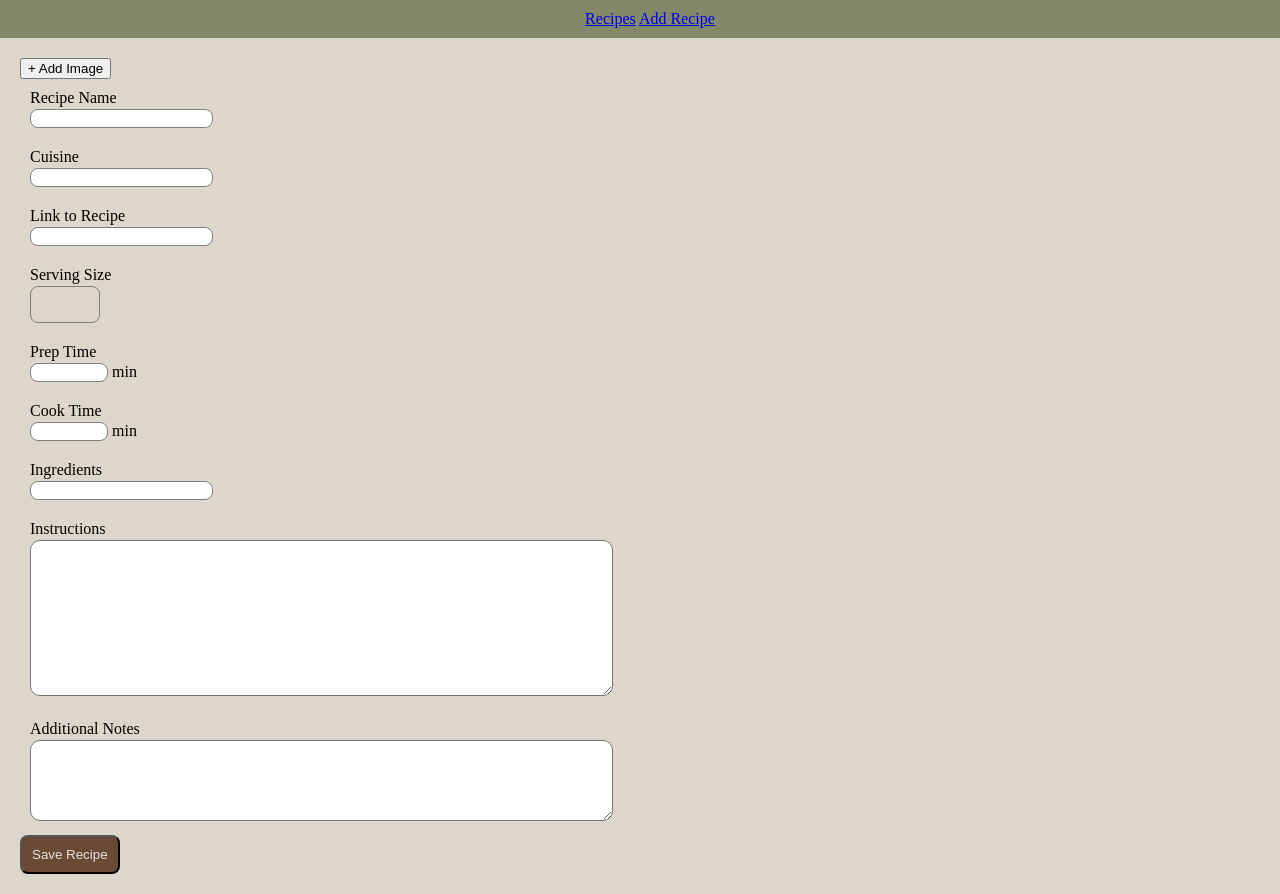
After one commit to sharahe/Recipe-App, a Flask app: template templates/edit_recipe.html in a window 1280 px wide. The commit adds this page. Run offline with Flask 3, Linux system fonts and the light colour scheme; the template is opened without the code that fills it, so the values that code supplies are empty.

Commit message:
added recipe view and edit functionality

```diff
--- a/app.py
+++ b/app.py
@@ -1,6 +1,6 @@
 import sqlite3
 from flask import g
-from flask import Flask, request
+from flask import Flask, request, redirect
 from flask import render_template
 
 app = Flask(__name__)
@@ -71,6 +71,43 @@ def recipes_add():
     return render_template("add_recipe.html")
 
 
+@app.route("/recipes/<int:recipe_id>")
+def recipe(recipe_id):
+    cur = get_db().cursor()
+    cur.execute("SELECT * FROM recipes WHERE recipe_id = ?", (recipe_id,))
+    rows = cur.fetchall()
+    print(rows)
+    return render_template("recipe.html", rows=rows)
+
+
+@app.route("/recipes/<int:recipe_id>/edit", methods=["POST", "GET"])
+def recipe_edit(recipe_id):
+    cur = get_db().cursor()
+    cur.execute("SELECT * FROM recipes WHERE recipe_id = ?", (recipe_id,))
+    rows = cur.fetchall()
+    if request.method == "POST":
+        print(request.form["name"])
+        conn = get_db()
+        cur = conn.cursor()
+        cur.execute(
+            "UPDATE recipes SET recipe_name = ?, cuisine = ?, serving_size = ?, prep_time = ?, cook_time = ?, total_time = ?, instructions = ?, additional_notes = ? WHERE recipe_id = ?",
+            (
+                request.form["name"],
+                request.form["cuisine"],
+                request.form["serving-size"],
+                request.form["prep-time"],
+                request.form["cook-time"],
+                float(request.form["prep-time"]) + float(request.form["cook-time"]),
+                request.form["instructions"],
+                request.form["notes"],
+                recipe_id,
+            ),
+        )
+        conn.commit()
+        return redirect("/recipes/" + str(recipe_id))
+    return render_template("edit_recipe.html", rows=rows)
+
+
 # def get_records():
 #     with conn:
 #         cur.execute("SELECT * FROM items")
@@ -83,6 +120,7 @@ def get_db():
     db = getattr(g, "_database", None)
     if db is None:
         db = g._database = sqlite3.connect(DATABASE)
+        db.row_factory = sqlite3.Row
     return db
 
 
--- a/static/styles.css
+++ b/static/styles.css
@@ -68,6 +68,7 @@ body {
   flex-direction: column;
   align-items: center;
   background-color: var(--neutral-white);
+  padding: 50px;
 }
 .recipe-input {
   padding: 10px;
@@ -86,3 +87,54 @@ div.recipe-input div {
 .form-id {
   border-radius: 10px;
 }
+.tag {
+  background-color: var(--secondary-brown);
+  width: fit-content;
+  padding: 5px 15px 5px 15px;
+  border-radius: 14px;
+  margin: 5px;
+}
+img {
+  border-radius: 10px;
+}
+.recipe-body h1 {
+  display: flex;
+  justify-content: center;
+}
+.recipe-time-table {
+  display: grid;
+  grid-template-columns: auto auto auto;
+  background-color: var(--secondary-green);
+  padding: 10px;
+}
+.recipe-time-header {
+  background-color: var(--primary-green);
+  border: 1px solid var(--secondary-green);
+  font-size: 15px;
+  text-align: center;
+}
+.recipe-time-value {
+  font-size: 15px;
+  text-align: center;
+}
+.recipe-serving-size {
+  display: grid;
+  grid: auto;
+  background-color: var(--secondary-green);
+  padding: 10px;
+}
+.recipe-serving-header {
+  background-color: var(--primary-green);
+  border: 1px solid var(--secondary-green);
+  font-size: 15px;
+  text-align: center;
+}
+.recipe-serving-value {
+  font-size: 15px;
+  text-align: center;
+}
+.recipe-image {
+  display: flex;
+  flex-direction: column;
+  align-items: center;
+}
--- a/templates/base.html
+++ b/templates/base.html
@@ -7,7 +7,7 @@
 
   <body>
     <div id="banner">
-      <div>Recipes</div>
+      <a href="/recipes">Recipes</a>
       <a href="/recipes/add">Add Recipe</a>
     </div>
     {% block body %}{% endblock %}
--- /dev/null
+++ b/templates/edit_recipe.html
@@ -0,0 +1,94 @@
+{% extends "base.html" %} {% block body %}
+<form method="POST">
+  <div class="recipe-details">
+    <button type="submit">+ Add Image</button>
+    <div class="recipe-input">
+      <div>Recipe Name</div>
+      <input
+        type="text"
+        value="{{ rows[0]['recipe_name']}}"
+        class="recipe-name"
+        name="name"
+      />
+    </div>
+    <div class="recipe-input">
+      <div>Cuisine</div>
+      <!-- <input type="option" id="recipe-cuisine" /> -->
+      <input
+        value="{{ rows[0]['cuisine']}}"
+        list="recipe-cuisine"
+        name="cuisine"
+      />
+      <datalist class="recipe-cuisine">
+        <option value="American"></option>
+        <option value="Chinese"></option>
+        <option value="Japanese"></option>
+        <option value="Italian"></option>
+        <option value="Mediterranean"></option>
+      </datalist>
+    </div>
+    <div class="recipe-input">
+      <div>Link to Recipe</div>
+      <input type="text" class="recipe-url" name="recipe-url" />
+    </div>
+    <div class="recipe-input">
+      <div>Serving Size</div>
+      <input
+        type="number"
+        value="{{ rows[0]['serving_size']}}"
+        class="recipe-serving-size"
+        name="serving-size"
+        min="1"
+        max="20"
+      />
+    </div>
+    <div class="recipe-input">
+      <div>Prep Time</div>
+      <input
+        type="number"
+        value="{{ rows[0]['prep_time']}}"
+        class="recipe-prep-time"
+        name="prep-time"
+        min="0"
+        max="10000"
+      />
+      min
+    </div>
+    <div class="recipe-input">
+      <div>Cook Time</div>
+      <input
+        type="number"
+        value="{{ rows[0]['cook_time']}}"
+        class="recipe-cook-time"
+        name="cook-time"
+        min="0"
+        max="10000"
+      />
+      min
+    </div>
+    <div class="recipe-input">
+      <div>Ingredients</div>
+      <input type="text" class="recipe-ingredients" name="ingredients" />
+    </div>
+    <div class="recipe-input">
+      <div>Instructions</div>
+      <textarea class="form-id" rows="10" cols="70" name="instructions">
+{{ rows[0]['instructions']}}</textarea
+      >
+    </div>
+    <div class="recipe-input">
+      <div>Additional Notes</div>
+      <textarea class="form-id" rows="5" cols="70" name="notes">
+{{ rows[0]['additional_notes']}}</textarea
+      >
+    </div>
+    <button class="button" type="submit">Save Recipe</button>
+  </div>
+</form>
+{% endblock %}
+
+<!-- TODO:
+ - add image to cards
+ - add title/recipe names to cards
+ - add category tag to the cards
+ - unsure how to get cuisin dropdown to show up-->
--- a/templates/recipes.html
+++ b/templates/recipes.html
@@ -11,7 +11,9 @@
 <div id="gallery">
   <div class="gallery-row">
     {% for row in rows %}
-    <div class="recipe">{{row[7]}}</div>
+    <div class="recipe">
+      <a href="/recipes/{{row[0]}}"> <div class="recipe">{{row[1]}}</div></a>
+    </div>
     {% endfor %}
   </div>
 </div>
```
Also changed, not shown: templates/recipe.html (added, +58 -0 lines).
